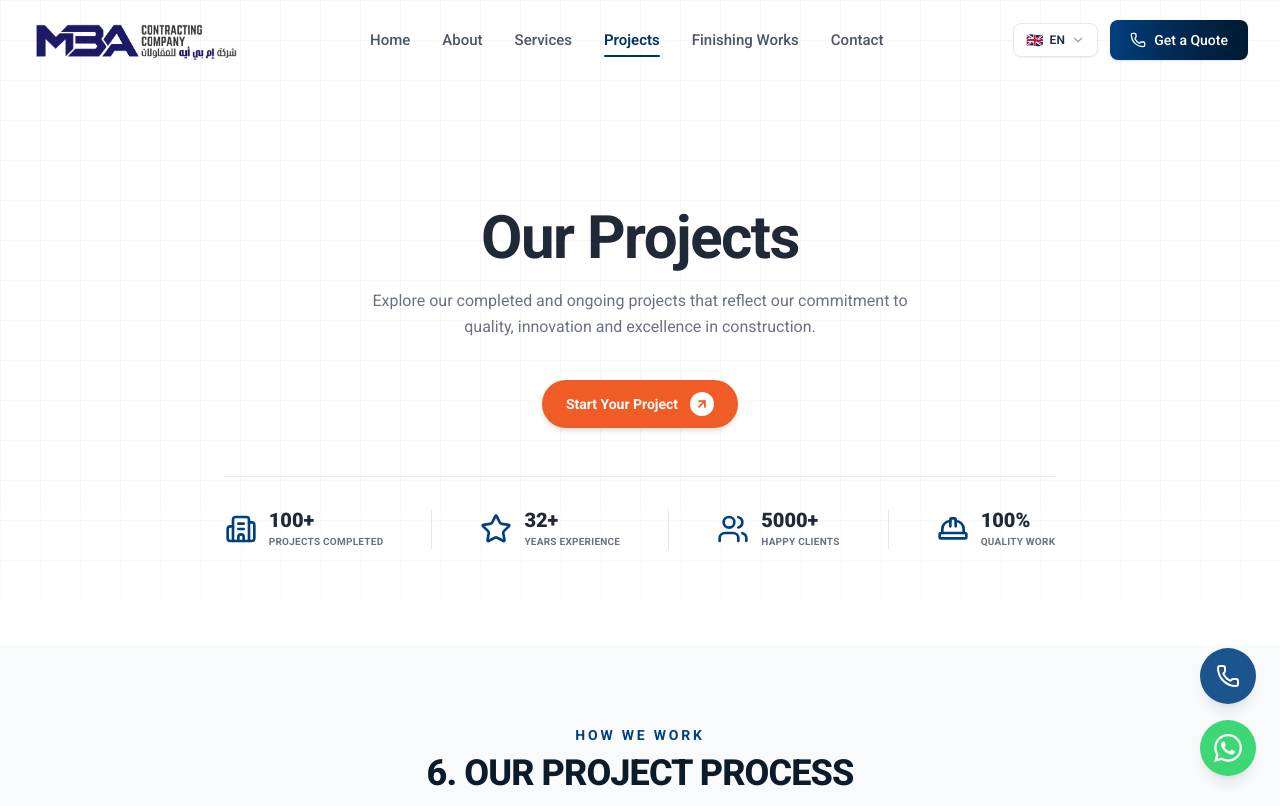
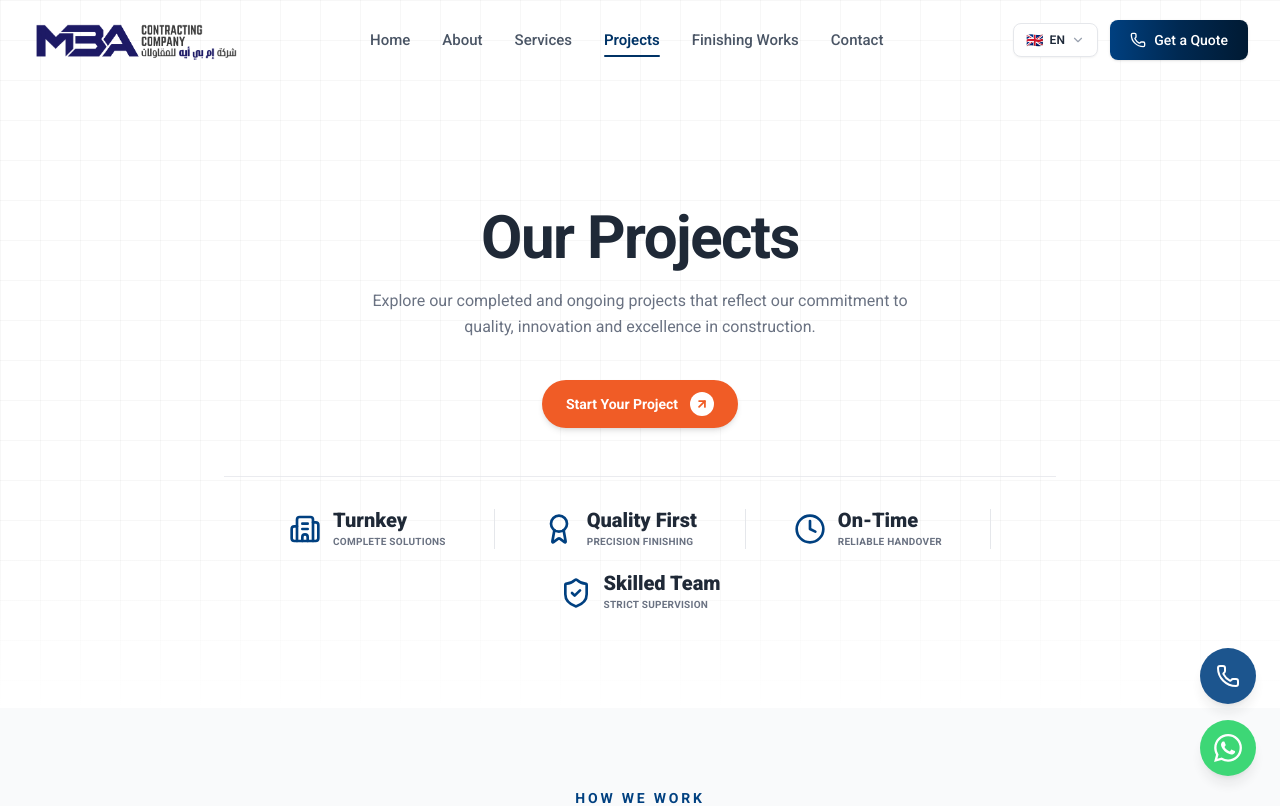
Before and after one commit to devdigicoders-stack/MBA_Contracting_Website, a React (Vite) app: page /projects in a window 1280 px wide. Shown: the top 806 px of the page. Built offline with nearby package versions, Linux system fonts and the light colour scheme.

Commit message:
refactor: update stats section icons and labels in Projects component

```diff
--- a/src/page/Projects.jsx
+++ b/src/page/Projects.jsx
@@ -1,5 +1,5 @@
 import React, { useState } from 'react';
-import { Briefcase, MapPin, Calendar, Building2, Star, Users, HardHat, ArrowUpRight } from 'lucide-react';
+import { Briefcase, MapPin, Calendar, Building2, ShieldCheck, Award, Clock, ArrowUpRight } from 'lucide-react';
 import { Link } from 'react-router-dom';
 
 export default function Projects() {
@@ -68,50 +68,50 @@
             </Link>
           </div>
 
-          {/* Stats Row */}
+          {/* Features Row */}
           <div className="flex flex-wrap items-center justify-center gap-y-6 gap-x-8 sm:gap-x-12 pt-8 border-t border-gray-200/80 w-full">
-            {/* Stat 1 */}
+            {/* Feature 1 */}
             <div className="flex items-center gap-3">
               <Building2 className="w-8 h-8 text-[#004080]" />
               <div className="flex flex-col text-left">
-                <span className="text-xl font-black text-[#1f2937] leading-none">100+</span>
-                <span className="text-[10px] font-bold text-gray-500 uppercase tracking-wide mt-1">Projects Completed</span>
+                <span className="text-xl font-black text-[#1f2937] leading-none">Turnkey</span>
+                <span className="text-[10px] font-bold text-gray-500 uppercase tracking-wide mt-1">Complete Solutions</span>
               </div>
             </div>
 
             {/* Divider */}
             <div className="hidden sm:block w-px h-10 bg-gray-200" />
 
-            {/* Stat 2 */}
+            {/* Feature 2 */}
             <div className="flex items-center gap-3">
-              <Star className="w-8 h-8 text-[#004080]" />
+              <Award className="w-8 h-8 text-[#004080]" />
               <div className="flex flex-col text-left">
-                <span className="text-xl font-black text-[#1f2937] leading-none">32+</span>
-                <span className="text-[10px] font-bold text-gray-500 uppercase tracking-wide mt-1">Years Experience</span>
+                <span className="text-xl font-black text-[#1f2937] leading-none">Quality First</span>
+                <span className="text-[10px] font-bold text-gray-500 uppercase tracking-wide mt-1">Precision Finishing</span>
               </div>
             </div>
 
             {/* Divider */}
             <div className="hidden lg:block w-px h-10 bg-gray-200" />
 
-            {/* Stat 3 */}
+            {/* Feature 3 */}
             <div className="flex items-center gap-3">
-              <Users className="w-8 h-8 text-[#004080]" />
+              <Clock className="w-8 h-8 text-[#004080]" />
               <div className="flex flex-col text-left">
-                <span className="text-xl font-black text-[#1f2937] leading-none">5000+</span>
-                <span className="text-[10px] font-bold text-gray-500 uppercase tracking-wide mt-1">Happy Clients</span>
+                <span className="text-xl font-black text-[#1f2937] leading-none">On-Time</span>
+                <span className="text-[10px] font-bold text-gray-500 uppercase tracking-wide mt-1">Reliable Handover</span>
               </div>
             </div>
 
             {/* Divider */}
             <div className="hidden sm:block w-px h-10 bg-gray-200" />
 
-            {/* Stat 4 */}
+            {/* Feature 4 */}
             <div className="flex items-center gap-3">
-              <HardHat className="w-8 h-8 text-[#004080]" />
+              <ShieldCheck className="w-8 h-8 text-[#004080]" />
               <div className="flex flex-col text-left">
-                <span className="text-xl font-black text-[#1f2937] leading-none">100%</span>
-                <span className="text-[10px] font-bold text-gray-500 uppercase tracking-wide mt-1">Quality Work</span>
+                <span className="text-xl font-black text-[#1f2937] leading-none">Skilled Team</span>
+                <span className="text-[10px] font-bold text-gray-500 uppercase tracking-wide mt-1">Strict Supervision</span>
               </div>
             </div>
           </div>
```
